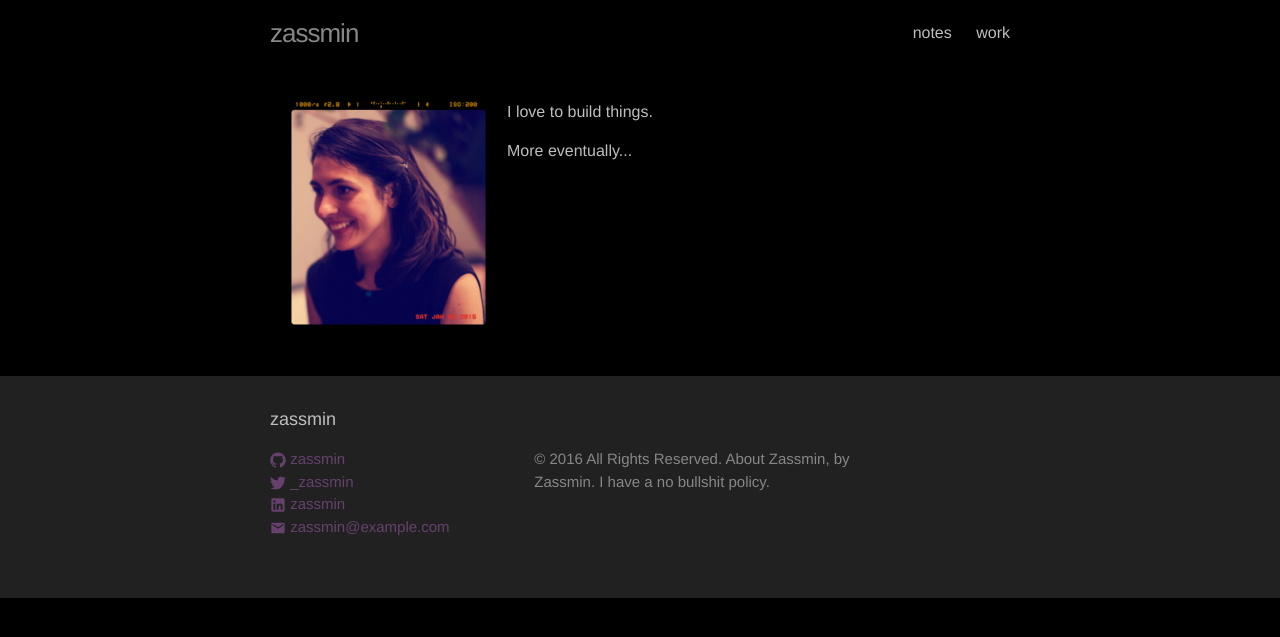
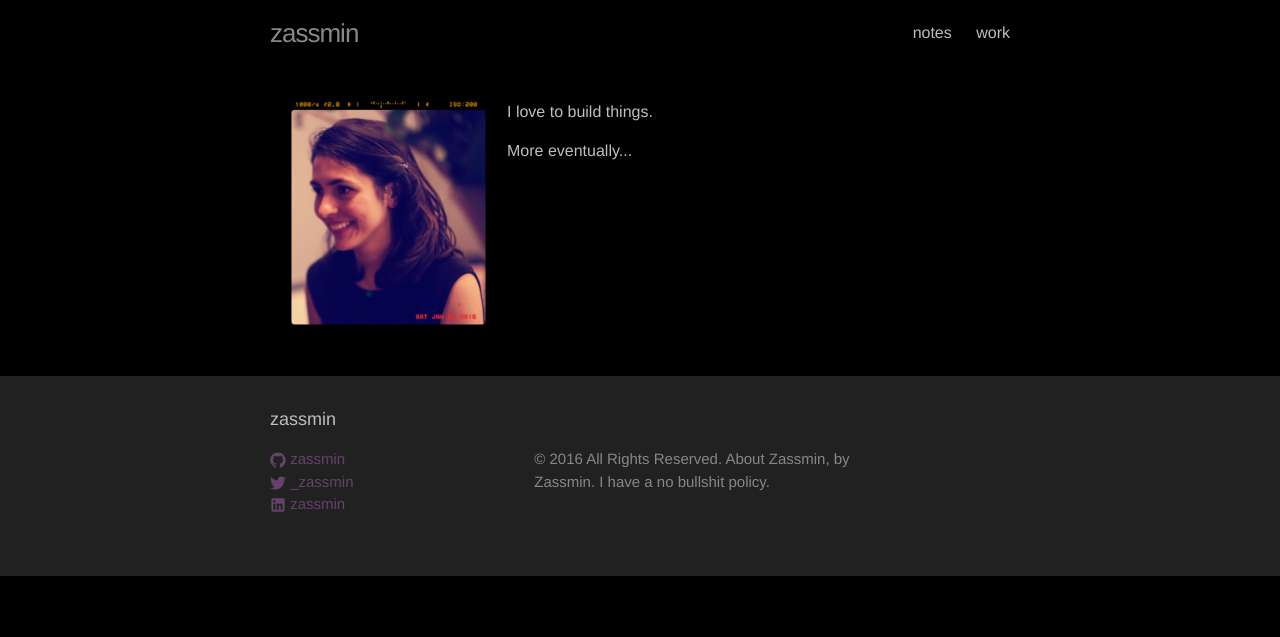
Before and after one commit to zassmin/zassmin, a Jekyll site: the page built from index.html, in a window 1280 px wide. Shown: the top 637 px of the page. Built offline with Jekyll 4.4.1, drawn with Linux system fonts in a browser that asks for light colours.

Commit message:
temp: remove email

```diff
--- a/_config.yml
+++ b/_config.yml
@@ -7,7 +7,6 @@
 
 # Site settings
 title: zassmin
-email: zassmin@example.com
 description: > # this means to ignore newlines until "baseurl:"
   © 2016 All Rights Reserved. About Zassmin, by Zassmin.
   I have a no bullshit policy.
```
